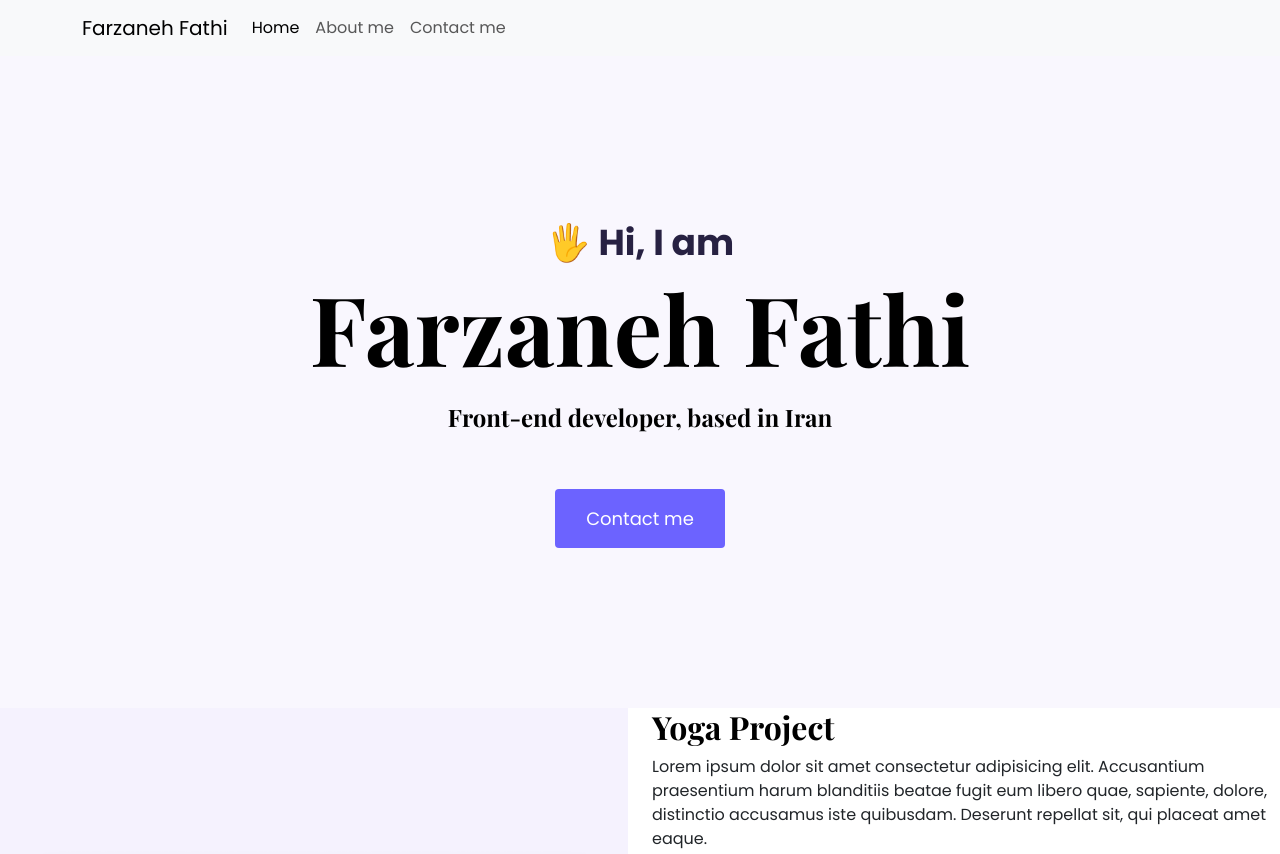
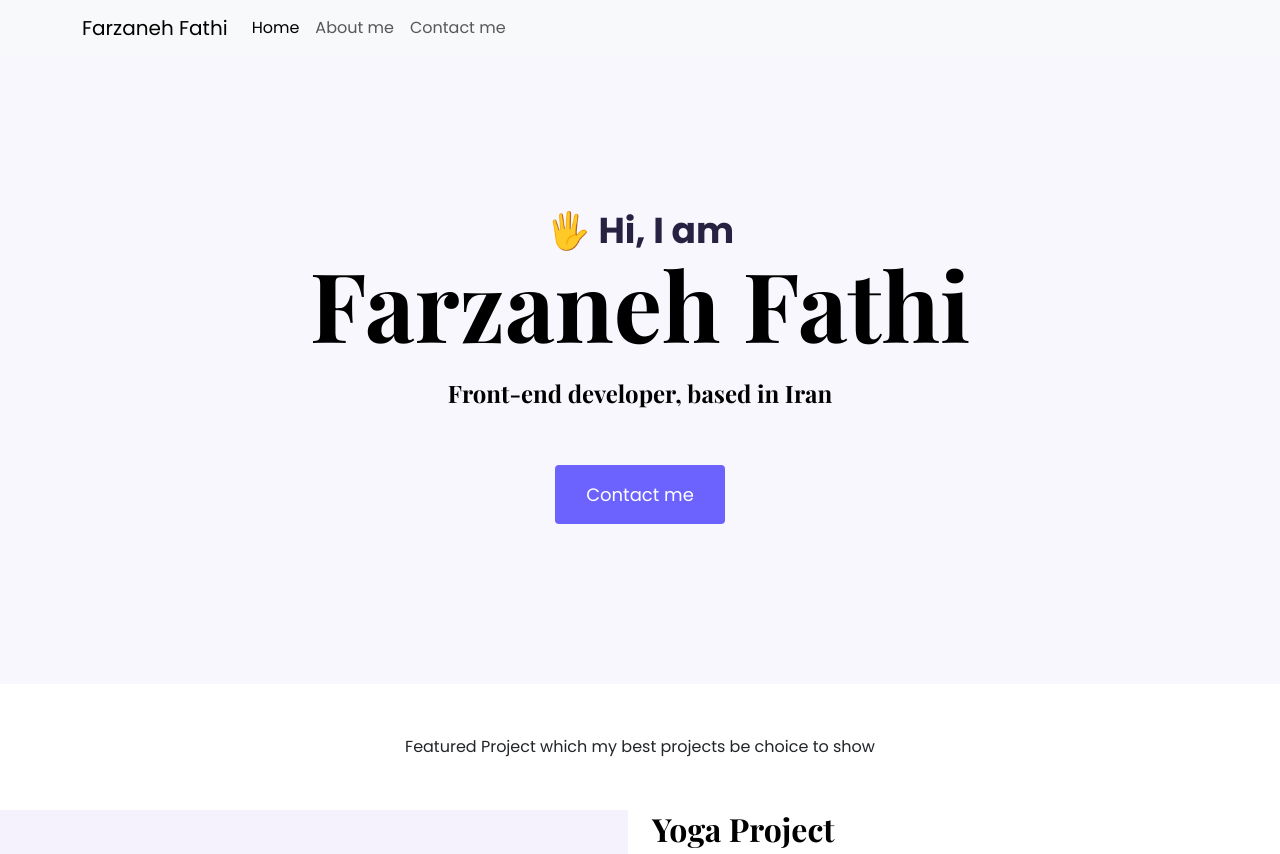
Before and after one commit to farzanehFathi/SheCodes-responsive-final-project, a plain HTML site: page index.html in a window 1280 px wide. Shown: the top 854 px of the page. Drawn offline with nearby package versions, Linux system fonts and the light colour scheme.

Commit message:
minor edits

```diff
--- a/index.html
+++ b/index.html
@@ -63,6 +63,9 @@
       <h2 class="mb-5">Front-end developer, based in Iran</h2>
       <a class="btn btn-branding" href="">Contact me</a>
     </div>
+    <p class="text-center mb-5 mt-5">
+      Featured Project which my best projects be choice to show
+    </p>
     <div class="main">
       <div class="row">
         <div class="col-6">
--- a/src/styling.css
+++ b/src/styling.css
@@ -30,6 +30,12 @@ h6 {
   line-height: 1.2;
 }
 
+p {
+  font-weight: normal;
+  font-size: 16px;
+  line-height: 30px;
+}
+
 .hero {
   text-align: center;
   padding: 160px 20px;
@@ -58,8 +64,13 @@ h1 {
   background-color: var(--branding-color);
   color: white;
   border-radius: 4px;
-  color: white;
   font-size: 18px;
   line-height: 27px;
   padding: 15px 30px;
+  transition: all 200ms ease-in-out;
 }
+
+.btn-branding:hover {
+  background-color: var(--branding-color);
+  color: black;
+}
```
